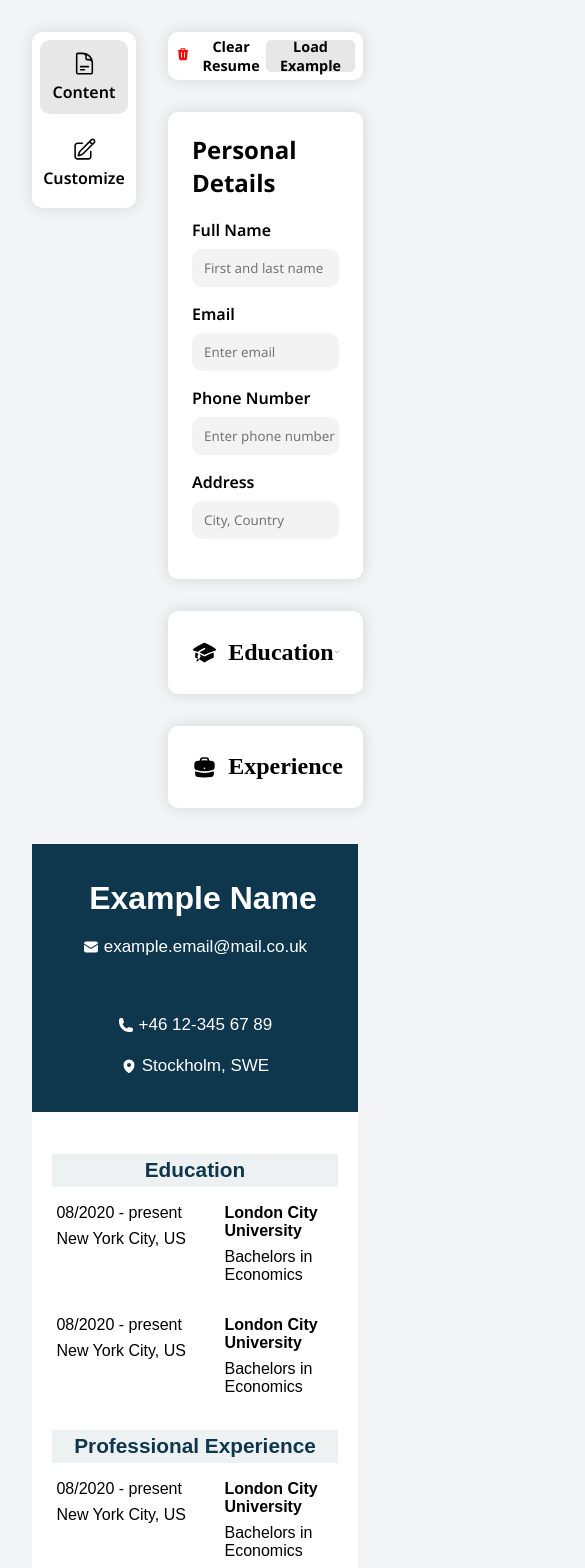
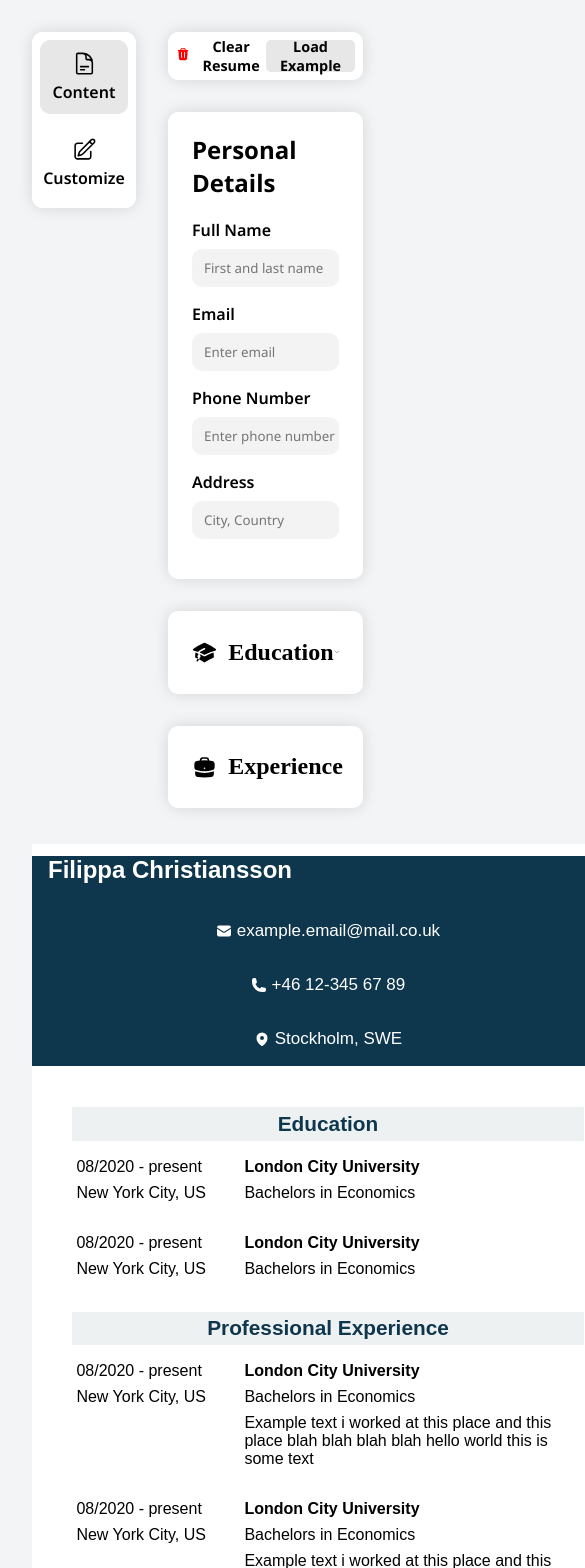
Before and after one commit to hampusbosson/cv-application, a React (Vite) app: page / in a window 390 px wide. Shown: the top 1568 px of the page, 585 px wide, since content can reach past the window. Built offline with nearby package versions, Linux system fonts and the light colour scheme.

Commit message:
Add logic that makes it possible to change layout of the CV page by clicking the different layout buttons on the layout page.

```diff
--- a/src/components/EditSide/ContentPage/ContentPage.jsx
+++ b/src/components/EditSide/ContentPage/ContentPage.jsx
@@ -543,7 +543,8 @@ function FormContainer({
   activeFontButton,
   setActiveFontButton,
   activeFontColor,
-  setActiveFontColor
+  setActiveFontColor,
+  setActiveLayoutButton
 }) {
   return (
     <div className="form-container">
@@ -591,6 +592,7 @@ function FormContainer({
           setActiveFontButton={setActiveFontButton}
           activeFontColor={activeFontColor}
           setActiveFontColor={setActiveFontColor}
+          setActiveLayoutButton={setActiveLayoutButton}
         />
       )}
     </div>
--- a/src/components/EditSide/CustomizePage/CustomizePage.jsx
+++ b/src/components/EditSide/CustomizePage/CustomizePage.jsx
@@ -1,6 +1,10 @@
 import "./CustomizePage.css";
 
-function LayoutContainer( {activeFontColor} ) {
+function LayoutContainer( {activeFontColor, setActiveLayoutButton} ) {
+    function setLayout(button) {
+        setActiveLayoutButton(button);
+    }
+
   const layoutBox1Style = {
     background: `linear-gradient(180deg, ${activeFontColor} 50%, #fff 50%)`
   };
@@ -17,15 +21,15 @@ function LayoutContainer( {activeFontColor} ) {
     <div className="layout-container">
       <h1>Layout</h1>
       <div className="layout-buttons">
-        <button className="layout-btn">
+        <button className="layout-btn" onClick={() => setLayout('top')}>
           <div className="layout-box1" style={layoutBox1Style}></div>
           <p>Top</p>
         </button>
-        <button className="layout-btn">
+        <button className="layout-btn" onClick={() => setLayout('left')}>
           <div className="layout-box2" style={layoutBox2Style}></div>
           <p>Left</p>
         </button>
-        <button className="layout-btn">
+        <button className="layout-btn" onClick={() => setLayout('right')}>
           <div className="layout-box3" style={layoutBox3Style}></div>
           <p>Right</p>
         </button>
@@ -88,11 +92,13 @@ function CustomizePage({
   setActiveFontButton,
   activeFontColor,
   setActiveFontColor,
+  setActiveLayoutButton
 }) {
   return (
     <section className="customize-page" id="customize-page">
       <LayoutContainer
         activeFontColor={activeFontColor}
+        setActiveLayoutButton={setActiveLayoutButton}
       />
       <ColorContainer
         activeFontColor={activeFontColor}
--- a/src/components/EditSide/EditSide.jsx
+++ b/src/components/EditSide/EditSide.jsx
@@ -3,7 +3,7 @@ import './EditSide.css';
 import FormContainer from './ContentPage/ContentPage';
 import SideBar from './sidebar/SideBar';
 
-function EditSide( {activeFontColor, setActiveFontColor, activeFontButton, setActiveFontButton } ) {
+function EditSide( {activeFontColor, setActiveFontColor, activeFontButton, setActiveFontButton, setActiveLayoutButton } ) {
     const [activeButton, setActiveButton] = useState('content');
 
     const [expandedSection, setExpandedSection] = useState(null);
@@ -198,6 +198,7 @@ function EditSide( {activeFontColor, setActiveFontColor, activeFontButton, setAc
               setActiveFontButton={setActiveFontButton}
               activeFontColor={activeFontColor}
               setActiveFontColor={setActiveFontColor}
+              setActiveLayoutButton={setActiveLayoutButton}
             />
         </div>
     );
--- a/src/components/ResumeSide/ResumeSide.css
+++ b/src/components/ResumeSide/ResumeSide.css
@@ -5,7 +5,25 @@
     max-width: 780px;
     height: 70rem;
     font-family: sans-serif;
-  }
+    min-width: 37rem;
+}
+
+.resume-side.left {
+  display: flex;
+}
+
+.resume-side.right {
+  display: grid;
+  grid-template-columns: 1.3fr 1fr; /* Two equal columns */
+  grid-template-rows: 1fr; /* One row */
+  grid-template-areas:
+    "content header"; /* Place content first, then header */
+}
+
+.resume-side.right .resume-content {
+  grid-area: content;
+}
+
 
 @media (max-width: 1100px) {
   .resume-side {
@@ -16,7 +34,7 @@
 
 /* HEADER */
 
-.resume-header {
+.resume-header.top {
   display: flex;
   flex-direction: column;
   justify-content: center;
@@ -28,17 +46,73 @@
   padding-bottom: 1.2rem;
 }
 
-.header-name {
-  font-size: 2rem;
+.resume-header.left {
+  padding-top: 1.5rem;
+  display: flex;
+  flex-direction: column;
+  align-items: center;
+  width: 40rem;
+  min-width: 17rem;
 }
 
-.header-info {
+.resume-header.right {
+  padding-top: 1.5rem;
+  display: flex;
+  flex-direction: column;
+  align-items: center;
+}
+
+.header-name.top {
+  width: 100%;
+  display: flex;
+  justify-content: center;
+  align-items: center;
+  font-size: 1.5rem;
+}
+
+.header-name.left{
+  display: flex;
+  justify-content: center;
+  align-items: center;
+  font-size: 1.5rem;
+  text-align: center;
+  max-width: 5rem;
+}
+
+.header-name.right {
+  display: flex;
+  justify-content: center;
+  align-items: center;
+  font-size: 1.5rem;
+  text-align: center;
+  max-width: 5rem;
+}
+
+.header-info.top {
   display: flex;
   flex-direction: row;
   justify-content: center;
   align-items: center;
   gap: 1.5rem;
   margin-top: -1.7rem;
+  flex-wrap: wrap;
+}
+
+.header-info.left {
+  display: flex;
+  flex-direction: column;
+  justify-content: center;
+  align-items: flex-start;
+  margin-top: -1.2rem;
+  flex-wrap: wrap;
+}
+
+.header-info.right {
+  display: flex;
+  flex-direction: column;
+  justify-content: center;
+  align-items: flex-start;
+  margin-top: -1.2rem;
   flex-wrap: wrap;
 }
 
@@ -49,12 +123,6 @@
   align-items: center;
   gap: 0.3rem;
   font-size: 17px;
-}
-
-@media (max-width: 654px) {
-  .location-info {
-    margin-top: -2.3rem;
-  }
 }
 
 .envelope-icon, .phone-icon, .location-icon {
--- a/src/components/ResumeSide/ResumeSide.jsx
+++ b/src/components/ResumeSide/ResumeSide.jsx
@@ -7,7 +7,7 @@ const getLuminance = (color) => {
     return luminance;
 };
 
-function Header( {activeFontColor, activeFontButton } ) {
+function Header( {activeFontColor, activeFontButton, activeLayoutButton } ) {
     // Determine if the color is dark or light
     const isDark = getLuminance(activeFontColor) < 120; // Threshold can be adjusted
 
@@ -24,9 +24,11 @@ function Header( {activeFontColor, activeFontButton } ) {
 
 
     return (
-        <div className='resume-header' style={styles}>
-            <h1 className='header-name' style={font}>Example Name</h1>
-            <div className='header-info'>
+        <div className={`resume-header ${activeLayoutButton}`} style={styles}>
+                <div className={`header-name ${activeLayoutButton}`}>
+                    <h1 style={font}>Filippa Christiansson</h1>
+                </div>
+                <div className={`header-info ${activeLayoutButton}`}>
                     <div className='mail-info'>
                         {icons.enevelope(iconColor)}
                         <p>example.email@mail.co.uk</p>
@@ -126,24 +128,27 @@ function Experience( {activeFontColor } ) {
     )
 }
 
-function ResumeSide( {activeFontColor, activeFontButton } ) {
+function ResumeSide( {activeFontColor, activeFontButton, activeLayoutButton } ) {
 
     const styles = {
         fontFamily: activeFontButton
     }
 
     return (
-        <section className='resume-side' style={styles}>
+        <section className={`resume-side ${activeLayoutButton}`} style={styles}>
             <Header
             activeFontColor={activeFontColor}
             activeFontButton={activeFontButton}
+            activeLayoutButton={activeLayoutButton}
             />
+            <div className='resume-content'>
             <Education
             activeFontColor={activeFontColor}
             />
             <Experience
             activeFontColor={activeFontColor}
             />
+            </div>
         </section>
     )
 }
```
Lines whose indentation alone changed are shown as unchanged.
